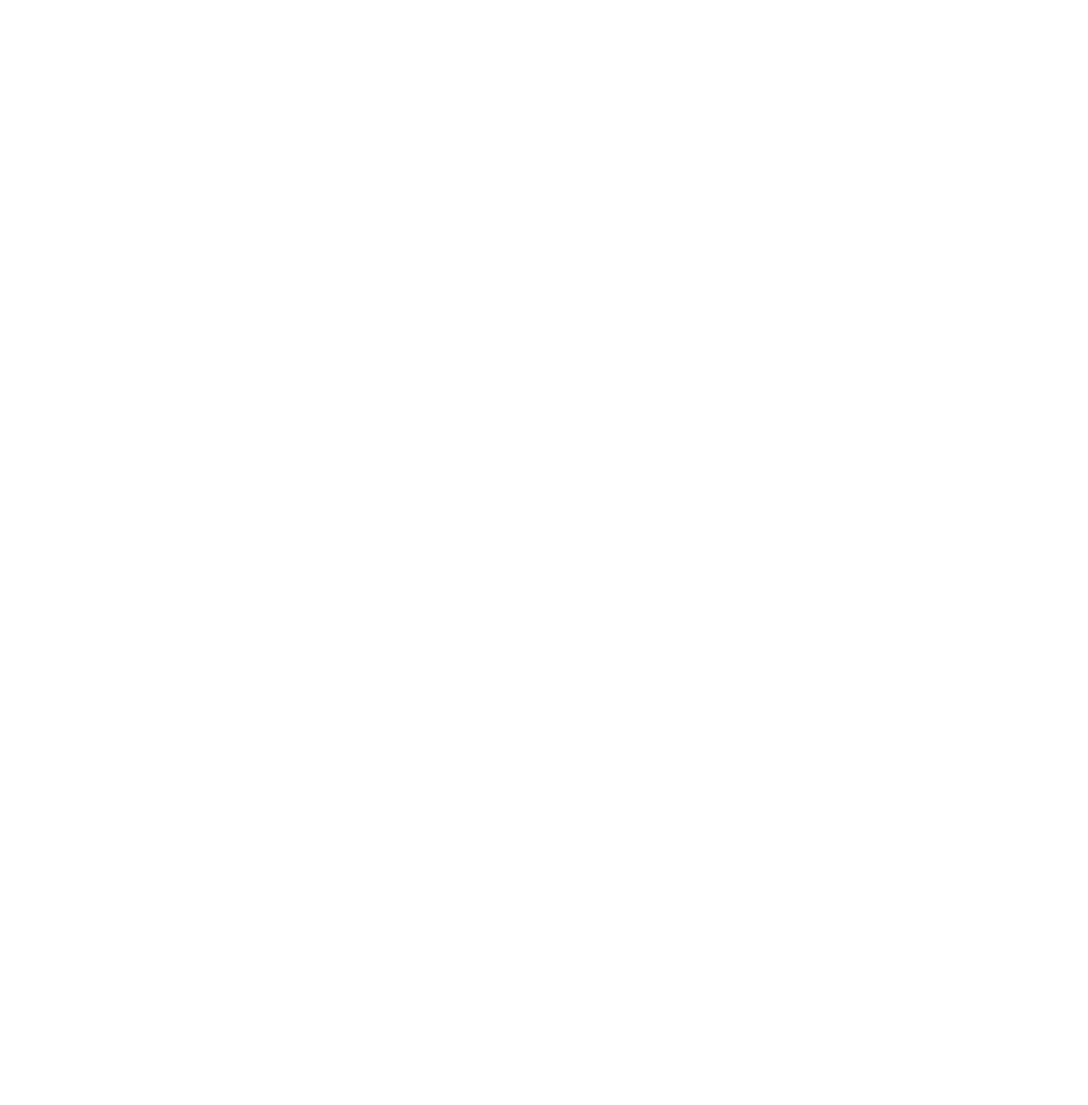
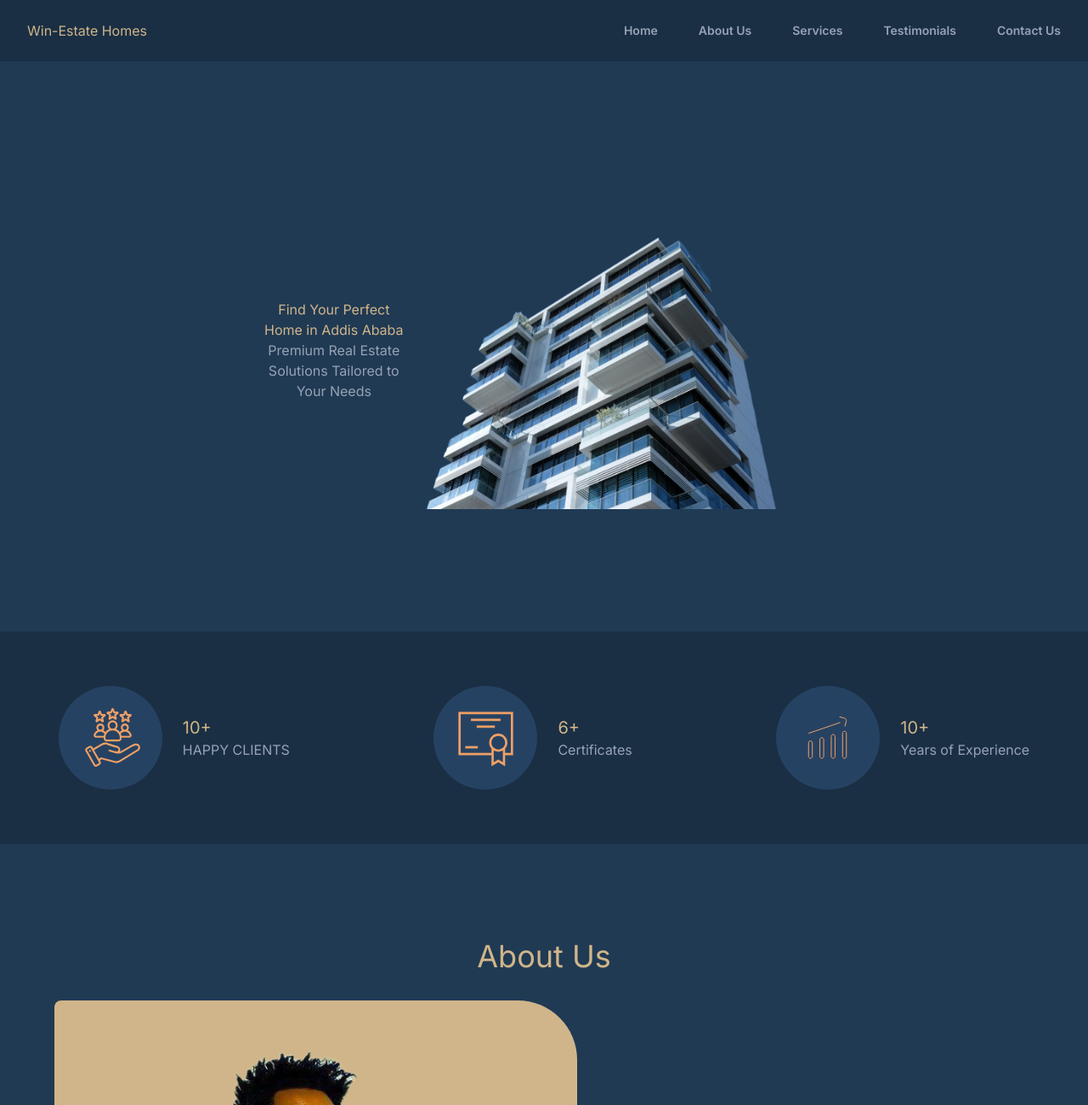
Before and after one commit to selambeyu/winestate-web, a Next.js app: page / in a window 1280 px wide. Shown: the top 1300 px of the page at 85% size. Before the commit the page ends 800 px from the top, so only its background shows below. Built offline with nearby package versions, Linux system fonts and the light colour scheme.

Commit message:
add tailwind config, global css file and minor changes

```diff
--- a/src/app/globals.css
+++ b/src/app/globals.css
@@ -1,6 +1,8 @@
 @tailwind base;
 @tailwind components;
 @tailwind utilities;
+
+@import url("https://fonts.googleapis.com/css2?family=Lusitana:wght@400;700&display=swap");
 
 :root {
   --foreground-rgb: 0, 0, 0;
@@ -8,22 +10,8 @@
   --background-end-rgb: 255, 255, 255;
 }
 
-/* @media (prefers-color-scheme: dark) {
-  :root {
-    --foreground-rgb: 255, 255, 255;
-    --background-start-rgb: 0, 0, 0;
-    --background-end-rgb: 0, 0, 0;
-  }
-} */
-
 body {
-  /* color: rgb(var(--foreground-rgb));
-  background: linear-gradient(
-      to bottom,
-      transparent,
-      rgb(var(--background-end-rgb))
-    )
-    rgb(var(--background-start-rgb)); */
+  font-family: "Lusitana", serif;
 }
 
 @layer utilities {
--- a/src/app/page.tsx
+++ b/src/app/page.tsx
@@ -1,113 +1,23 @@
-import Image from "next/image";
+import Header from "@/components/layout/Header";
+import Hero from "@/components/sections/Hero";
+import AboutUs from "@/components/sections/AboutUs";
+import Services from "@/components/sections/Services";
+import Testimonials from "@/components/sections/Testimony";
+import Faq from "@/components/sections/Faq";
+import Footer from "@/components/sections/Footer";
+// import Test from "@/components/sections/Test";
 
 export default function Home() {
   return (
-    <main className="flex min-h-screen flex-col items-center justify-between p-24">
-      {/* <div className="z-10 w-full max-w-5xl items-center justify-between font-mono text-sm lg:flex">
-        <p className="fixed left-0 top-0 flex w-full justify-center border-b border-gray-300 bg-gradient-to-b from-zinc-200 pb-6 pt-8 backdrop-blur-2xl dark:border-neutral-800 dark:bg-zinc-800/30 dark:from-inherit lg:static lg:w-auto  lg:rounded-xl lg:border lg:bg-gray-200 lg:p-4 lg:bg-zinc-800/30">
-          Get started by editing&nbsp;
-          <code className="font-mono font-bold">src/app/page.tsx</code>
-        </p>
-        <div className="fixed bottom-0 left-0 flex h-48 w-full items-end justify-center bg-gradient-to-t from-white via-white dark:from-black dark:via-black lg:static lg:size-auto lg:bg-none">
-          <a
-            className="pointer-events-none flex place-items-center gap-2 p-8 lg:pointer-events-auto lg:p-0"
-            href="https://vercel.com?utm_source=create-next-app&utm_medium=appdir-template&utm_campaign=create-next-app"
-            target="_blank"
-            rel="noopener noreferrer"
-          >
-            By{" "}
-            <Image
-              src="/vercel.svg"
-              alt="Vercel Logo"
-              className="dark:invert"
-              width={100}
-              height={24}
-              priority
-            />
-          </a>
-        </div>
-      </div>
+    <div>
+      <Header />
+      <Hero />
+      <AboutUs />
+      <Services />
+      <Testimonials />
 
-      <div className="relative z-[-1] flex place-items-center before:absolute before:h-[300px] before:w-full before:-translate-x-1/2 before:rounded-full before:bg-gradient-radial before:from-white before:to-transparent before:blur-2xl before:content-[''] after:absolute after:-z-20 after:h-[180px] after:w-full after:translate-x-1/3 after:bg-gradient-conic after:from-sky-200 after:via-blue-200 after:blur-2xl after:content-[''] before:dark:bg-gradient-to-br before:dark:from-transparent before:dark:to-blue-700 before:dark:opacity-10 after:dark:from-sky-900 after:dark:via-[#0141ff] after:dark:opacity-40 sm:before:w-[480px] sm:after:w-[240px] before:lg:h-[360px]">
-        <Image
-          className="relative dark:drop-shadow-[0_0_0.3rem_#ffffff70] dark:invert"
-          src="/next.svg"
-          alt="Next.js Logo"
-          width={180}
-          height={37}
-          priority
-        />
-      </div>
-
-      <div className="mb-32 grid text-center lg:mb-0 lg:w-full lg:max-w-5xl lg:grid-cols-4 lg:text-left">
-        <a
-          href="https://nextjs.org/docs?utm_source=create-next-app&utm_medium=appdir-template&utm_campaign=create-next-app"
-          className="group rounded-lg border border-transparent px-5 py-4 transition-colors hover:border-gray-300 hover:bg-gray-100 hover:dark:border-neutral-700 hover:dark:bg-neutral-800/30"
-          target="_blank"
-          rel="noopener noreferrer"
-        >
-          <h2 className="mb-3 text-2xl font-semibold">
-            Docs{" "}
-            <span className="inline-block transition-transform group-hover:translate-x-1 motion-reduce:transform-none">
-              -&gt;
-            </span>
-          </h2>
-          <p className="m-0 max-w-[30ch] text-sm opacity-50">
-            Find in-depth information about Next.js features and API.
-          </p>
-        </a>
-
-        <a
-          href="https://nextjs.org/learn?utm_source=create-next-app&utm_medium=appdir-template-tw&utm_campaign=create-next-app"
-          className="group rounded-lg border border-transparent px-5 py-4 transition-colors hover:border-gray-300 hover:bg-gray-100 hover:dark:border-neutral-700 hover:dark:bg-neutral-800/30"
-          target="_blank"
-          rel="noopener noreferrer"
-        >
-          <h2 className="mb-3 text-2xl font-semibold">
-            Learn{" "}
-            <span className="inline-block transition-transform group-hover:translate-x-1 motion-reduce:transform-none">
-              -&gt;
-            </span>
-          </h2>
-          <p className="m-0 max-w-[30ch] text-sm opacity-50">
-            Learn about Next.js in an interactive course with&nbsp;quizzes!
-          </p>
-        </a>
-
-        <a
-          href="https://vercel.com/templates?framework=next.js&utm_source=create-next-app&utm_medium=appdir-template&utm_campaign=create-next-app"
-          className="group rounded-lg border border-transparent px-5 py-4 transition-colors hover:border-gray-300 hover:bg-gray-100 hover:dark:border-neutral-700 hover:dark:bg-neutral-800/30"
-          target="_blank"
-          rel="noopener noreferrer"
-        >
-          <h2 className="mb-3 text-2xl font-semibold">
-            Templates{" "}
-            <span className="inline-block transition-transform group-hover:translate-x-1 motion-reduce:transform-none">
-              -&gt;
-            </span>
-          </h2>
-          <p className="m-0 max-w-[30ch] text-sm opacity-50">
-            Explore starter templates for Next.js.
-          </p>
-        </a>
-
-        <a
-          href="https://vercel.com/new?utm_source=create-next-app&utm_medium=appdir-template&utm_campaign=create-next-app"
-          className="group rounded-lg border border-transparent px-5 py-4 transition-colors hover:border-gray-300 hover:bg-gray-100 hover:dark:border-neutral-700 hover:dark:bg-neutral-800/30"
-          target="_blank"
-          rel="noopener noreferrer"
-        >
-          <h2 className="mb-3 text-2xl font-semibold">
-            Deploy{" "}
-            <span className="inline-block transition-transform group-hover:translate-x-1 motion-reduce:transform-none">
-              -&gt;
-            </span>
-          </h2>
-          <p className="m-0 max-w-[30ch] text-balance text-sm opacity-50">
-            Instantly deploy your Next.js site to a shareable URL with Vercel.
-          </p>
-        </a>
-      </div> */}
-    </main>
+      <Faq />
+      <Footer />
+    </div>
   );
 }
--- a/tailwind.config.ts
+++ b/tailwind.config.ts
@@ -13,6 +13,14 @@ const config: Config = {
         "gradient-conic":
           "conic-gradient(from 180deg at 50% 50%, var(--tw-gradient-stops))",
       },
+      colors: {
+        "dark-blue": "#1A2F44",
+        "light-blue": "#203A54",
+        "gold-yellow": "#D0B58A",
+        "yello-orange": "#EFA065",
+        "gray-100": "#97A2B5",
+        "light-white": " #FFFFFF",
+      },
     },
   },
   plugins: [],
```
